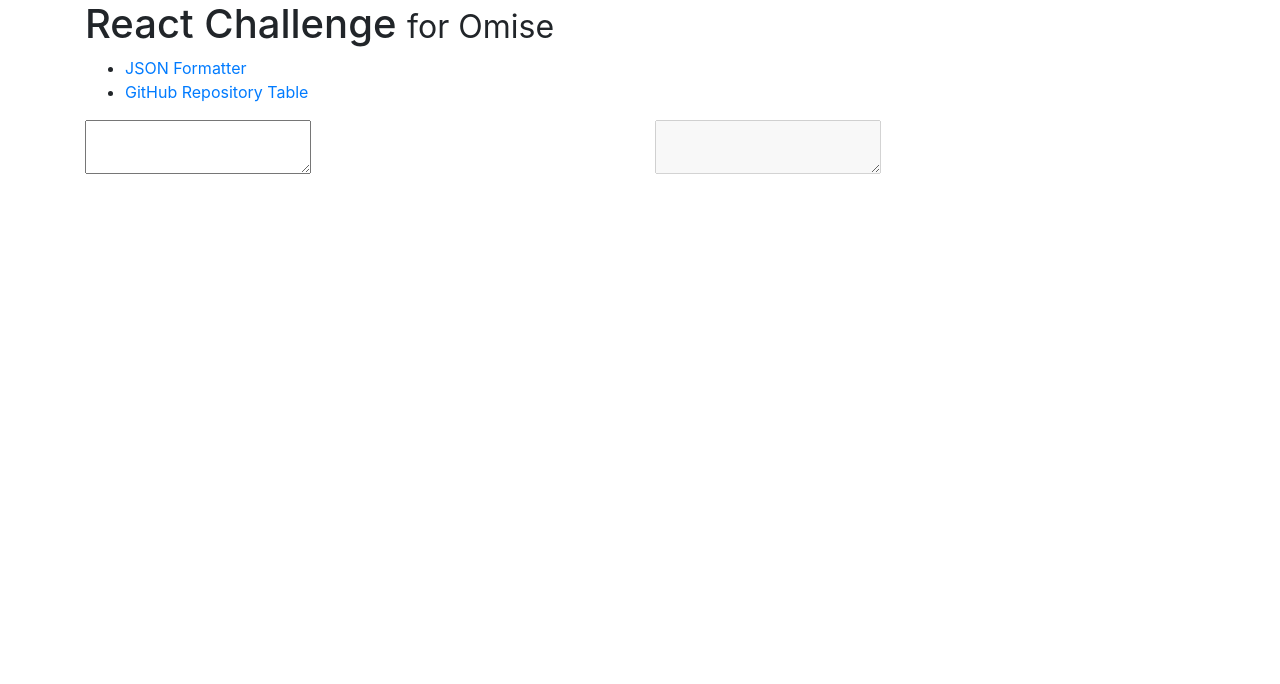
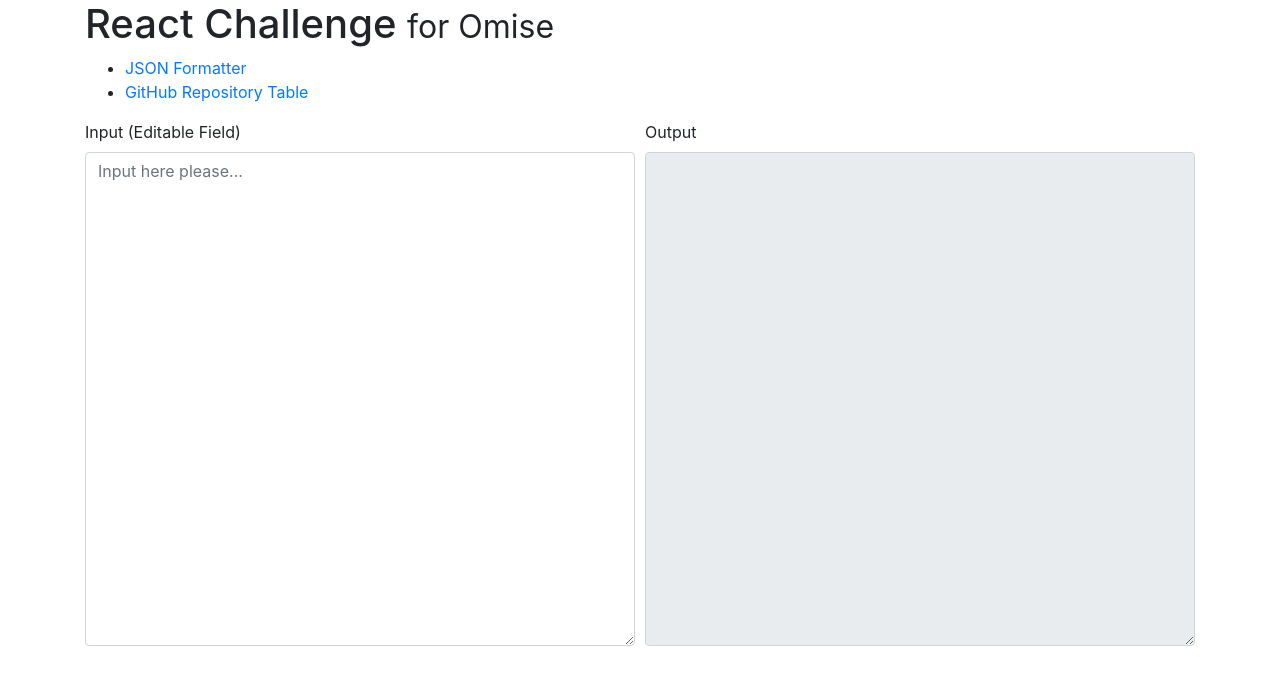
Before and after one commit to jyi468/omise_test, a React (Create React App) app: page /formatter in a window 1280 px wide. Shown: the top 684 px of the page. Built offline with nearby package versions, Linux system fonts and the light colour scheme.

Commit message:
Update validation message. Update layout to adhere to bootstrap grid

```diff
--- a/src/App.css
+++ b/src/App.css
@@ -1,28 +1,3 @@
-.App {
-  text-align: center;
+.well {
+
 }
-
-.App-logo {
-  animation: App-logo-spin infinite 20s linear;
-  height: 80px;
-}
-
-.App-header {
-  background-color: #222;
-  height: 150px;
-  padding: 20px;
-  color: white;
-}
-
-.App-title {
-  font-size: 1.5em;
-}
-
-.App-intro {
-  font-size: large;
-}
-
-@keyframes App-logo-spin {
-  from { transform: rotate(0deg); }
-  to { transform: rotate(360deg); }
-}
--- a/src/routes/formatter/components/Formatter.js
+++ b/src/routes/formatter/components/Formatter.js
@@ -18,6 +18,7 @@
     handleInput(event) {
         // Format input and update state
         if (event.target) {
+            if (event.target.value) {
                 try {
                     const json = JSON.parse(event.target.value);
                     const newOutput = FormatterUtils.buildTreeFromJSON(json);
@@ -34,27 +35,27 @@
                     switch (error.name) {
                         case "SyntaxError":
                             this.setState(() => ({
-                            errorMsg: "Item must be a valid JSON object"
+                                errorMsg: 'Item must be a valid JSON object'
                             }));
                     }
                 }
+            } else {
+                this.setState({errorMsg: ''});
+            }
+
         }
     }
 
     render() {
         // Pass in call back functions to FormatterInput and FormatterOutput
         return (
-            <div>
-                <div className="well">{this.state.errorMsg}</div>
-                <div className="row">
-                    <div className="col-lg-6">
+            <form>
+                <div className="form-row">
                     <FormatterInput onInput={this.handleInput}/>
-                    </div>
-                    <div className="col-lg-6">
                     <FormatterOutput output={this.state.output}/>
                 </div>
-                </div>
-            </div>
+                <div className="well error text-danger">{this.state.errorMsg}</div>
+            </form>
         );
     }
 }
--- a/src/routes/formatter/components/FormatterInput.js
+++ b/src/routes/formatter/components/FormatterInput.js
@@ -1,7 +1,15 @@
 import React from 'react';
 
 const FormatterInput = (props) => (
-    <textarea onChange={props.onInput}/>
+    <div className="form-group col-lg-6">
+        <label htmlFor="formatterInput">Input (Editable Field)</label>
+        <textarea
+            className="form-control"
+            id="formatterInput"
+            rows="20"
+            onChange={props.onInput}
+            placeholder="Input here please..."/>
+    </div>
 );
 
 export default FormatterInput;
--- a/src/routes/formatter/components/FormatterOutput.js
+++ b/src/routes/formatter/components/FormatterOutput.js
@@ -1,7 +1,10 @@
 import React from 'react';
 
 const FormatterOutput = ({output}) => (
-    <textarea disabled value={output}/>
+    <div className="form-group col-lg-6">
+        <label htmlFor="formatterOutput">Output</label>
+        <textarea className="form-control" id="formatterOutput" rows="20" disabled value={output}/>
+    </div>
 );
 
 export default FormatterOutput;
```
Lines whose indentation alone changed are shown as unchanged.
